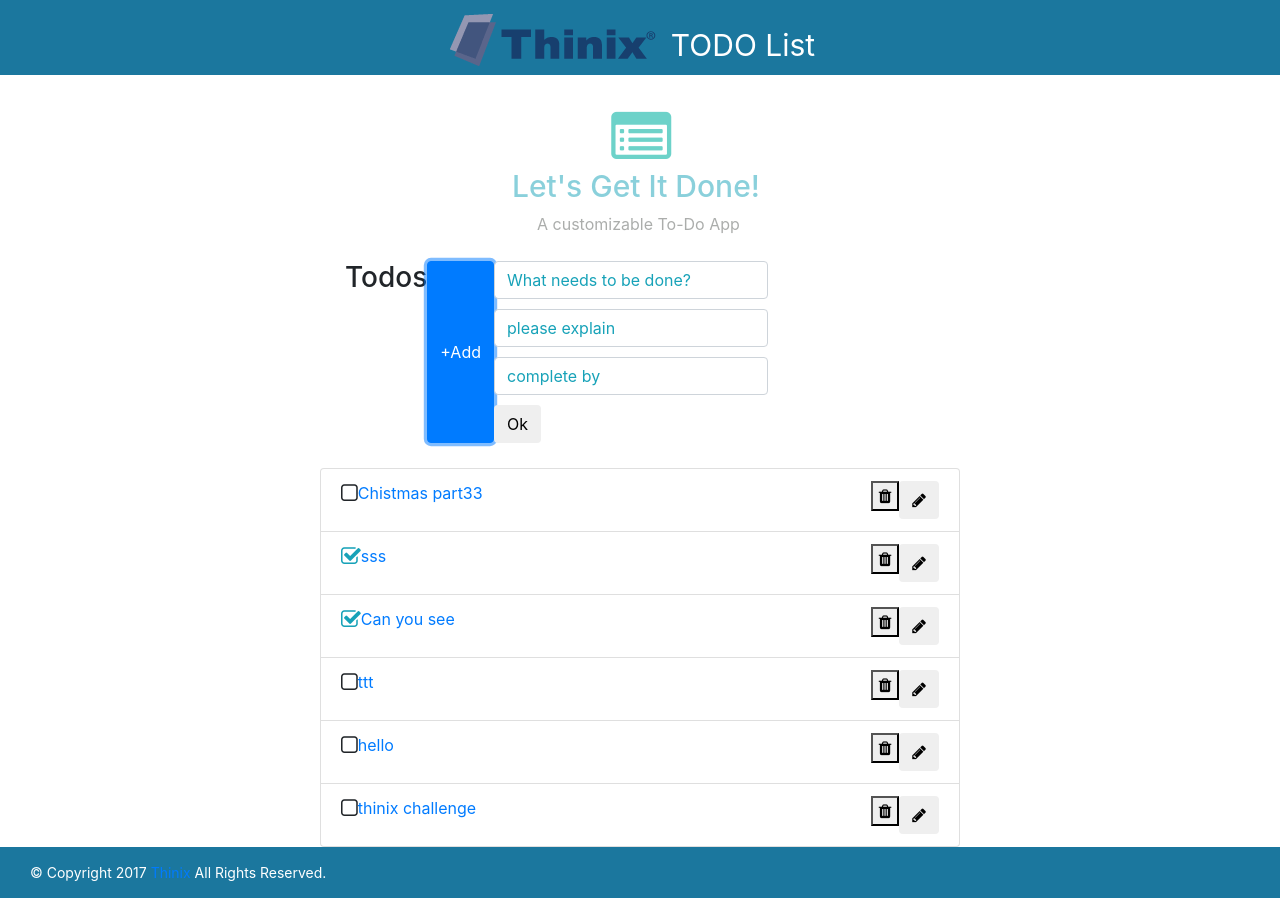
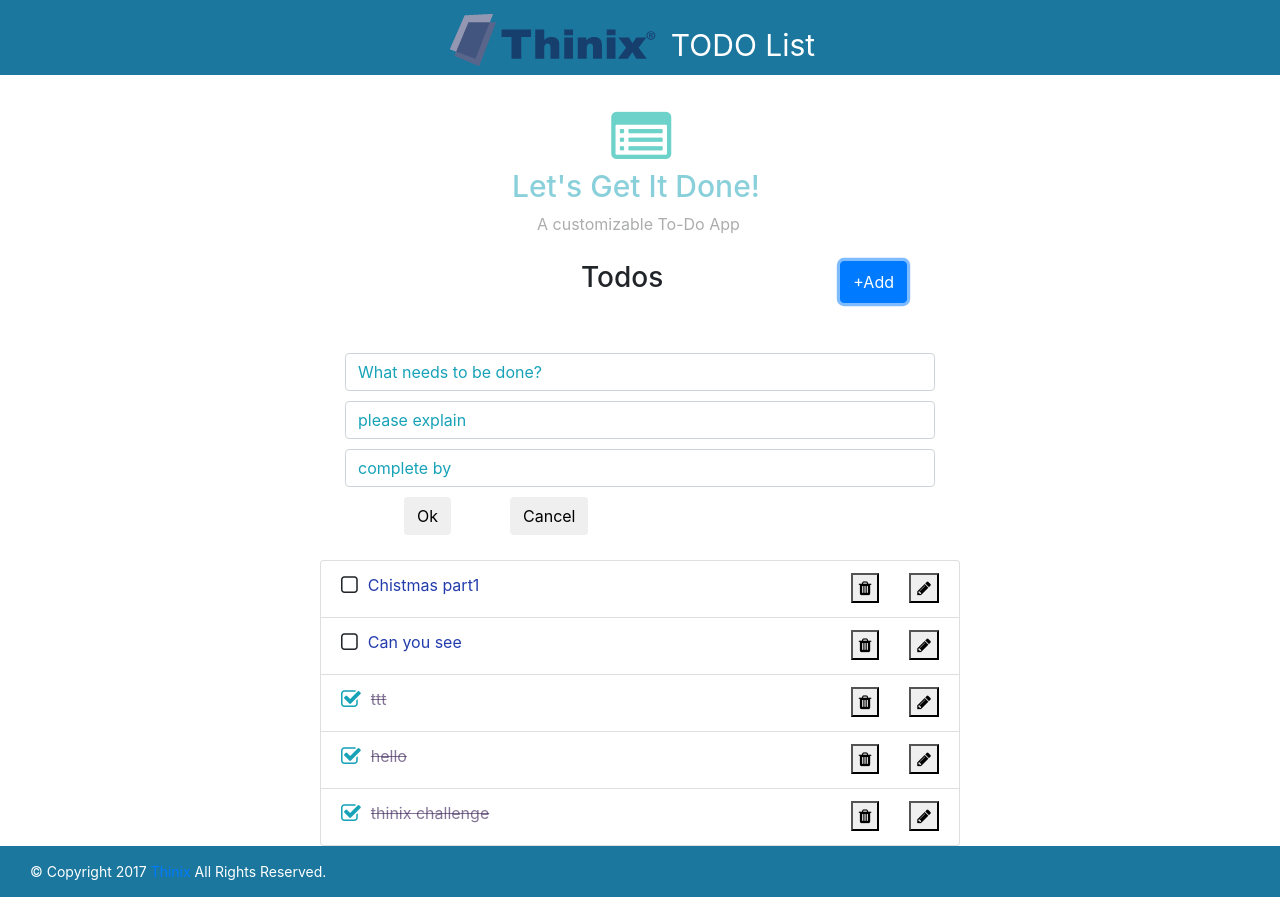
Before and after one commit to gbkjunior/TodosApp, an Angular app: page / in a window 1280 px wide. Both pictures are taken after a click on the button "+Add". Built offline with nearby package versions, Linux system fonts and the light colour scheme; data requests are answered from the project's data file.

Commit message:
styling changes to the app

```diff
--- a/backend/db.json
+++ b/backend/db.json
@@ -1,45 +1,38 @@
 {
   "tasks": [
     {
-      "title": "Chistmas part33",
+      "title": "Chistmas part1",
       "description": "Go to friends",
       "due": "12/25/2017",
       "done": false,
       "id": 3
     },
     {
-      "title": "sss",
-      "description": "",
-      "due": "",
-      "done": true,
-      "id": 6
-    },
-    {
       "title": "Can you see",
       "description": "",
       "due": "",
-      "done": true,
+      "done": false,
       "id": 8
     },
     {
       "title": "ttt",
       "description": "",
       "due": "",
-      "done": false,
+      "done": true,
       "id": 10
     },
     {
       "title": "hello",
       "description": "finish",
       "due": "02/22/2019",
-      "done": false,
+      "done": true,
       "id": 11
     },
     {
       "title": "thinix challenge",
       "description": "finish edit task by tomorrow",
       "due": "04/04/2018",
-      "done": false,
+      "done": true,
       "id": 12
     }
   ]
--- a/src/app/app.module.ts
+++ b/src/app/app.module.ts
@@ -10,6 +10,7 @@ import { TodoTaskComponent } from './home/todo-task/todo-task.component';
 import { TaskHeaderComponent } from './header/task-header/task-header.component';
 import { TaskDataService } from "./service/task-data.service";
 import { ITaskService } from "./service/Itask.service";
+import { AddTaskComponent } from './home/add-task/add-task.component';
 
 
 //import { ITaskServices } from "./service/Itask.service";
@@ -17,7 +18,7 @@ const API_URL = environment.apiUrl;
 
 @NgModule({
   imports:      [ BrowserModule,HttpModule, HttpClientModule, FormsModule, ReactiveFormsModule ],
-  declarations: [ HomeComponent, HeaderComponent, TodoTaskComponent, TaskHeaderComponent ],
+  declarations: [ HomeComponent, HeaderComponent, TodoTaskComponent, TaskHeaderComponent, AddTaskComponent ],
   providers: [TaskDataService, ITaskService],
   bootstrap:    [ HomeComponent ]
 })
--- /dev/null
+++ b/src/app/home/add-task/add-task.component.html
@@ -0,0 +1,6 @@
+<div class="addTask">
+        <input class="form-control" placeholder="What needs to be done?" autofocus="" [(ngModel)]="newTodoTask.title" ng-required>
+        <input class="form-control" placeholder="please explain" autofocus="" [(ngModel)]="newTodoTask.description" >
+        <input class="form-control" placeholder="complete by" autofocus="" [(ngModel)]="newTodoTask.due" >
+        <button class="btn" (click)="addTodoTask()"> Ok </button>
+</div>
--- /dev/null
+++ b/src/app/home/add-task/add-task.component.ts
@@ -0,0 +1,17 @@
+import { Component, OnInit } from '@angular/core';
+import {Tasks} from '../../models/taskClass';
+
+@Component({
+  selector: 'app-add-task',
+  templateUrl: './add-task.component.html' ,
+  styles: ['./add-task.component.css']
+})
+export class AddTaskComponent implements OnInit {
+
+  newTodoTask : Tasks = new Tasks();
+  constructor() { }
+
+  ngOnInit() {
+  }
+
+}
--- a/src/app/home/todo-task/todo-task.component.css
+++ b/src/app/home/todo-task/todo-task.component.css
@@ -25,6 +25,16 @@ li.list-group-item.completed label {
 
 }
 
+.add-task {
+    padding: 25px;
+    margin-left: 25%;
+    margin-right: 25%;
+    width: 50%;
+}
+
+.add-task .btn{
+    margin-left: 10%;
+}
 li.list-group-item {
     overflow: auto;
     width: 50%;
@@ -64,3 +74,21 @@ label {
 .form-control {
     margin-bottom: 10px;
 }
+
+.btn {
+    margin-left: 30%;
+}
+
+.main li.list-group-item .hover-cursor {
+    margin-left: 5%;
+}
+
+.edit-task {
+    padding: 25px;
+    margin-left: 25%;
+    margin-right: 25%;
+    width: 50%;
+}
+h3 {
+    margin-left: 40%;
+}
--- a/src/app/home/todo-task/todo-task.component.html
+++ b/src/app/home/todo-task/todo-task.component.html
@@ -5,26 +5,27 @@
     <button class="btn btn-primary pull-right" (click)="clickAdd()">
             +Add
     </button>
+</div>
     <div class="add-task" *ngIf="clicked">
         <input class="form-control" placeholder="What needs to be done?" autofocus="" [(ngModel)]="newTodoTask.title" ng-required>
         <input class="form-control" placeholder="please explain" autofocus="" [(ngModel)]="newTodoTask.description" >
         <input class="form-control" placeholder="complete by" autofocus="" [(ngModel)]="newTodoTask.due" >
         <button class="btn" (click)="addTodoTask()"> Ok </button>
+        <button class="btn" (click)="clickCancel()"> Cancel </button>
     </div>
     <div class="edit-task" *ngIf="clickedEdit">
             <input class="form-control" placeholder="What needs to be done?" autofocus="" [(ngModel)]="newTodoTask.title" ng-required>
             <input class="form-control" placeholder="please explain" autofocus="" [(ngModel)]="newTodoTask.description" >
             <input class="form-control" placeholder="complete by" autofocus="" [(ngModel)]="newTodoTask.due" >
             <button class="btn" (click)="updateTaskById(newTodoTask)"> Ok </button>
-        </div>
-</div>
+    </div>
 <section class="main" *ngIf="todoList?.length > 0">
   <li class="list-group-item" *ngFor="let task of todoList" [class.completed]="task.done" >
     <span class="checkDone"   (click)="checkTodoTaskDone(task)" [class.text-info]="task.done">
         <i class="fa fa-lg" [ngClass]="task.done?'fa fa-check-square-o': 'fa fa-square-o'"></i>
        </span>
-    <a href="#" editable-text="task.title" >{{task.title || 'empty'}}</a>
-    <button class="btn pull-right" (click)="updateTodoTask(task)">
+    <label>{{task.title }}</label>
+    <button class="hover-cursor pull-right" (click)="updateTodoTask(task)">
             <i  class="fa fa-pencil"></i>
     </button>
     <button class="hover-cursor pull-right" (click)="deleteTodoTask(task)">
--- a/src/app/home/todo-task/todo-task.component.ts
+++ b/src/app/home/todo-task/todo-task.component.ts
@@ -52,13 +52,14 @@ export class TodoTaskComponent implements OnInit  {
           this.todoList = this.todoList.concat(newTodo)
         }
       );
+      this.clicked = false;
     }
     else {
       alert("Please enter task title");
     }
     console.log('running addtodotask');
     this.newTodoTask = new Tasks();
-    this.clicked = false;
+
   }
 
   checkTodoTaskDone(todoTask) {
@@ -84,6 +85,11 @@ export class TodoTaskComponent implements OnInit  {
     this.clicked = true;
   }
 
+  clickCancel()
+  {
+    this.clicked = false;
+  }
+
   deleteTodoTask(todoTask)
   {
     console.log('inside delete to do');
@@ -106,6 +112,7 @@ export class TodoTaskComponent implements OnInit  {
     this.todoTaskService.updateTodoTaskById(todoTask.id, todoTask).subscribe(
       (updateTodo) => {
         this.newTodoTask = updateTodo;
+
       }
     );
     this.ngOnInit();
--- a/src/app/service/task-data.service.ts
+++ b/src/app/service/task-data.service.ts
@@ -58,6 +58,7 @@ export class TaskDataService {
     Object.assign(todoTask,taskValues);
     return todoTask;
     */
+   console.log(this.itaskService.Update(id,taskValues));
    return this.itaskService.Update(id,taskValues);
   }
 
```
Also changed, not shown: src/app/home/add-task/add-task.component.css (added).
